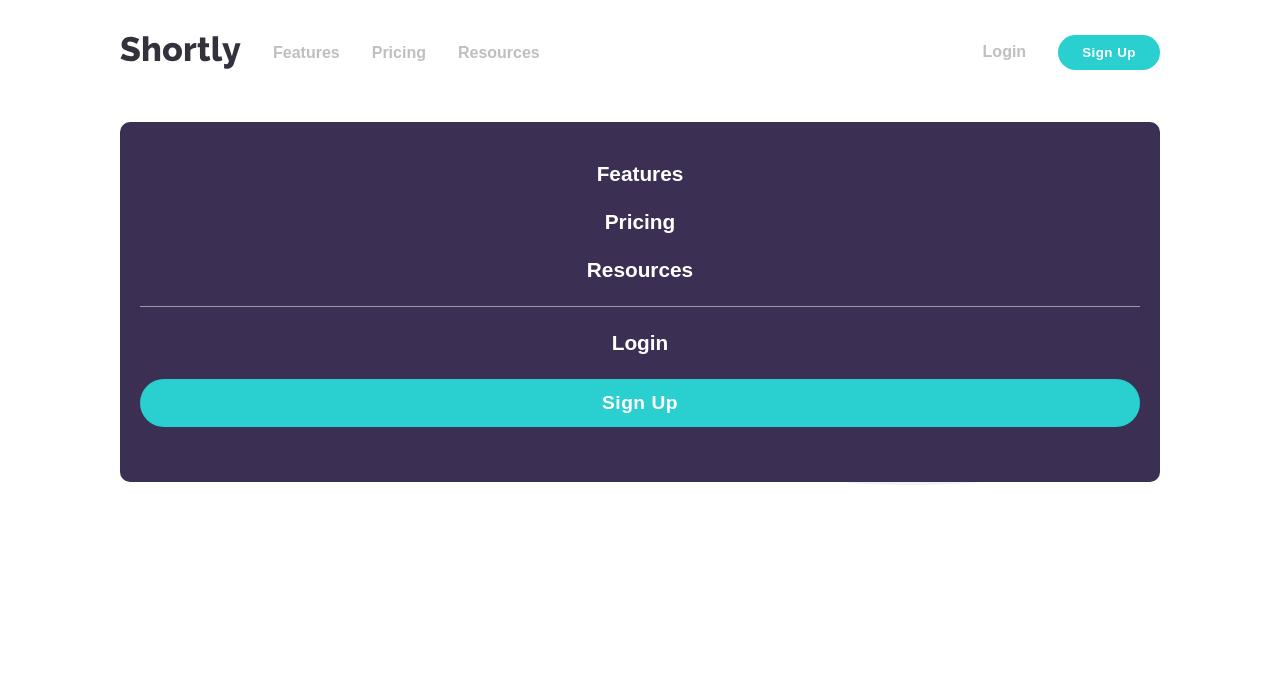
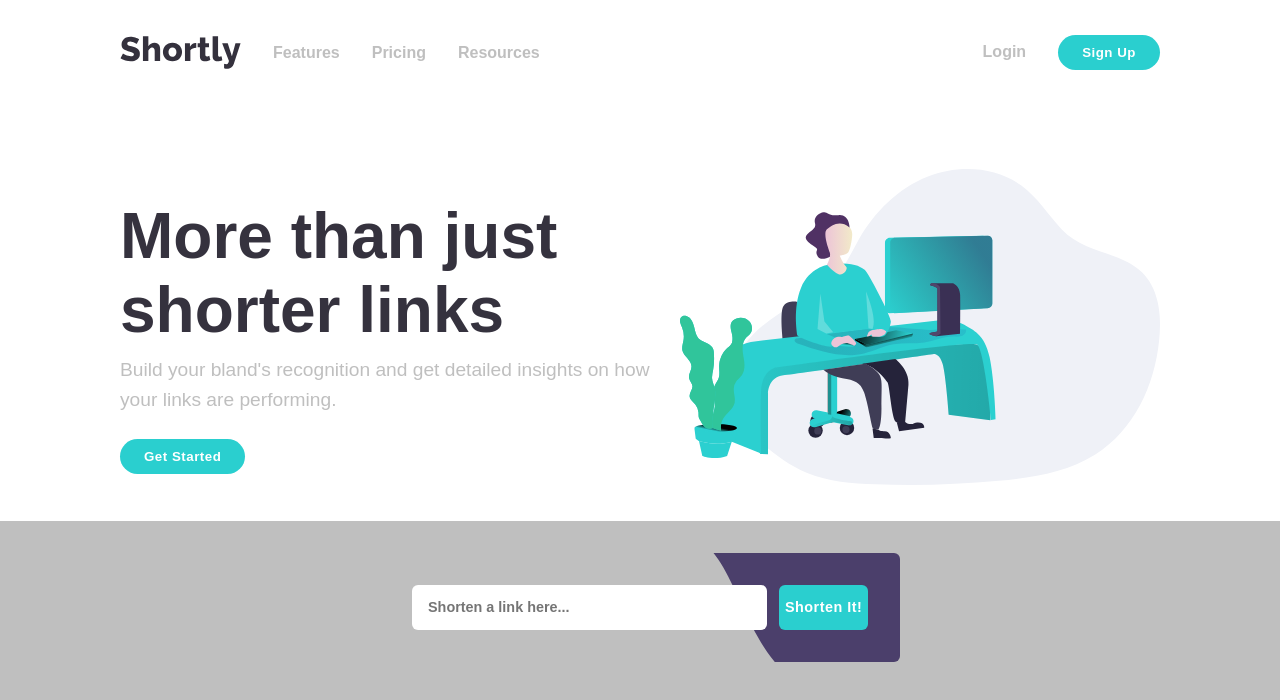
Before and after one commit to Renan-Gust/Shortly, a React (Vite) app: page / in a window 1280 px wide. Shown: the top 700 px of the page. Built offline with nearby package versions, Linux system fonts and the light colour scheme.

Commit message:
shorten link

```diff
--- a/src/App.tsx
+++ b/src/App.tsx
@@ -1,8 +1,9 @@
-import { GlobalStyle, Container, Content } from "./styles/global"
+import { GlobalStyle, Container, Content, WrapperAdvancedStatistics } from "./styles/global"
 import { ThemeProvider } from 'styled-components'
 import { theme } from './styles/Colors'
 
 import { Banner } from "./components/Banner"
+import { AdvancedStatistics } from "./components/AdvancedStatistics"
 
 function App() {
     return(
@@ -12,6 +13,13 @@ function App() {
                 <Content>
                     <Banner />
                 </Content>
+
+                <WrapperAdvancedStatistics>
+                    <Content>
+                        <AdvancedStatistics />
+                    </Content>
+                </WrapperAdvancedStatistics>
+
             </Container>
         </ThemeProvider>
     )
--- /dev/null
+++ b/src/components/AdvancedStatistics/index.tsx
@@ -0,0 +1,10 @@
+import { ShortenLink } from '../ShortenLink'
+import * as C from './styles'
+
+export function AdvancedStatistics() {
+    return(
+        <C.Container>
+            <ShortenLink />
+        </C.Container>
+    )
+}
--- /dev/null
+++ b/src/components/AdvancedStatistics/styles.ts
@@ -0,0 +1,5 @@
+import styled from 'styled-components'
+
+export const Container = styled.div`
+    height: 50vh;
+`;
--- a/src/components/Header/index.tsx
+++ b/src/components/Header/index.tsx
@@ -30,7 +30,7 @@ export function Header() {
                 </C.Nav>
             </C.Header>
 
-        <HeaderMobile />
+            {/* <HeaderMobile /> */}
         </>
     )
 }
--- /dev/null
+++ b/src/components/ShortenLink/index.tsx
@@ -0,0 +1,12 @@
+import * as C from './styles'
+
+export function ShortenLink() {
+    return(
+        <C.Container>
+            <C.Form>
+                <C.TextInput placeholder="Shorten a link here..."></C.TextInput>
+                <C.SubmitInput type="submit" value="Shorten It!"></C.SubmitInput>
+            </C.Form>
+        </C.Container>
+    )
+}
--- /dev/null
+++ b/src/components/ShortenLink/styles.ts
@@ -0,0 +1,49 @@
+import styled from 'styled-components'
+
+export const Container = styled.div`
+    background: url('/bg-shorten-desktop.svg') no-repeat 100% 100%;
+    /* background-repeat: no-repeat; */
+    /* background-size: 100% 100%; */
+
+    width: 50%;
+    padding: 32px;
+    margin: 0 auto;
+
+    border-radius: 6px;
+`;
+
+export const Form = styled.form`
+    width: 100%;
+    height: 45px;
+
+    display: flex;
+    gap: 12px;
+`;
+
+export const TextInput = styled.input`
+    border-radius: 6px;
+    border: none;
+    outline: 0;
+
+    height: 100%;
+    width: 80%;
+    padding-left: 16px;
+
+    font-weight: 600;
+    font-size: 0.9rem;
+`;
+
+export const SubmitInput = styled.input`
+    height: 100%;
+    width: 20%;
+
+    border-radius: 6px;
+    border: none;
+    cursor: pointer;
+
+    letter-spacing: 0.5px;
+    font-weight: 700;
+    font-size: 0.9rem;
+    color: white;
+    background: ${props => props.theme.colors.Cyan}
+`;
--- a/src/styles/global.ts
+++ b/src/styles/global.ts
@@ -23,9 +23,7 @@ export const GlobalStyle = createGlobalStyle`
     }
 `;
 
-export const Container = styled.div`
-    height: 100vh;
-`;
+export const Container = styled.div``;
 
 export const Content = styled.div`
     @media(min-width: 320px){
@@ -36,3 +34,7 @@ export const Content = styled.div`
         padding: 32px 120px;
     }
 `;
+
+export const WrapperAdvancedStatistics = styled.div`
+    background: ${props => props.theme.colors.Gray};
+`;
```
